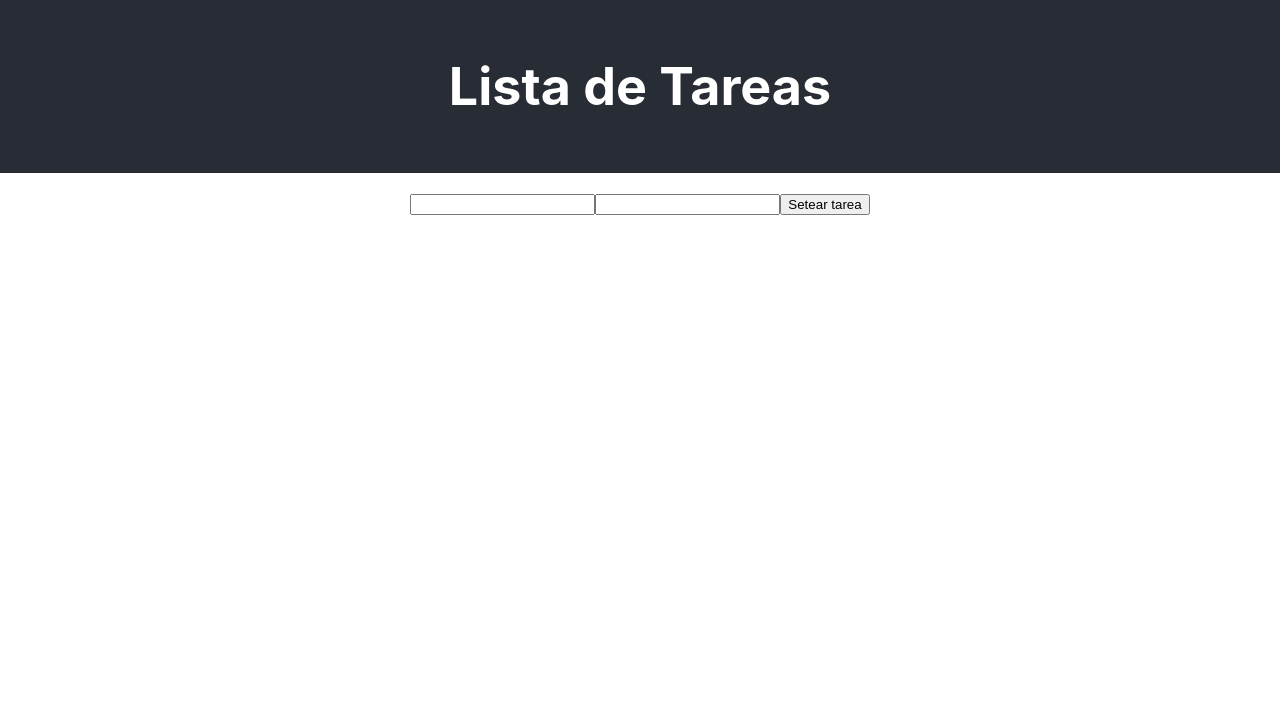
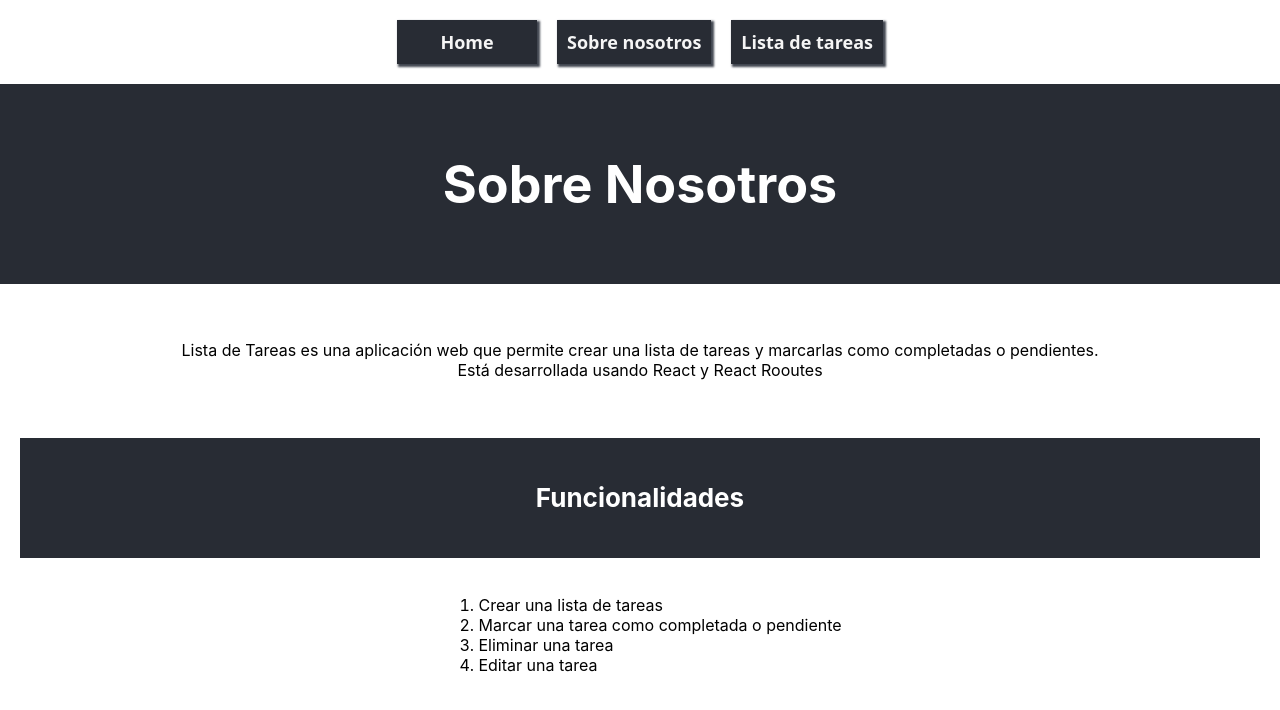
Before and after one commit to eanorambuena/task-list-AdaSchool, a React (Create React App) app: page /sobre-nosotros in a window 1280 px wide. Shown: the top 710 px of the page. Built offline with nearby package versions, Linux system fonts and the light colour scheme.

Commit message:
Complete project-5

```diff
--- a/package.json
+++ b/package.json
@@ -9,6 +9,7 @@
     "react": "^18.2.0",
     "react-dom": "^18.2.0",
     "react-hook-form": "^7.39.5",
+    "react-router-dom": "^6.4.3",
     "react-scripts": "5.0.1",
     "web-vitals": "^2.1.4"
   },
--- a/src/App.css
+++ b/src/App.css
@@ -47,6 +47,7 @@
 .tarea {
   width: 100%;
   display: grid;
+  padding-left: 20px;
   grid-template-columns: 90fr 10fr;
   background-color: #282c34;
   margin: 10px;
@@ -64,3 +65,37 @@ ul {
   width: 90%;
   list-style: none;
 }
+
+.App-subheader {
+  background-color: #282c34;
+  min-height: 10vh;
+  width: 100%;
+  display: flex;
+  flex-direction: column;
+  align-items: center;
+  justify-content: center;
+  font-size: calc(10px + 2vmin);
+  color: white;
+}
+
+nav {
+  display: flex;
+  justify-content: center;
+  flex-wrap: wrap;
+  padding: 20px;
+  gap: 20px;
+}
+
+.nav-item {
+  display: block;
+  background-color: #282c34;
+  padding: 10px;
+  min-width: 140px;
+  font-weight: 600;
+  font-size: large;
+  text-decoration: none;
+  color: whitesmoke;
+  border: none;
+  box-shadow: 2px 2px 2px 1px #424751;
+  font-family: system-ui, -apple-system, BlinkMacSystemFont, 'Segoe UI', Roboto, Oxygen, Ubuntu, Cantarell, 'Open Sans', 'Helvetica Neue', sans-serif;
+}
--- a/src/App.js
+++ b/src/App.js
@@ -1,18 +1,25 @@
 import './App.css';
-import Header from './components/Header';
-import ListaTareas from './components/ListaTareas';
-import TaskListProvider from './components/TaskListProvider';
+import React, { Suspense } from 'react';
+import { BrowserRouter as Router, Route, Routes } from 'react-router-dom';
+import Menu from './components/Menu';
+const Home = React.lazy(() => import('./pages/Home'));
+const SobreNosotros = React.lazy(() => import('./pages/SobreNosotros'));
+const Tareas = React.lazy(() => import('./pages/Tareas'));
 
 function App() {
+  const loadingElement = <div>Cargando...</div>
   return (
-    <div className="App">
-      <header className="App-header">
-        <Header></Header>
-      </header>
-      <TaskListProvider>
-        <ListaTareas></ListaTareas>
-      </TaskListProvider>
-    </div>
+    <Router>
+      <Menu></Menu>
+      <Routes>
+        <Route path="/" element={
+          <Suspense fallback={loadingElement}><Home /></Suspense>} />
+        <Route path = "/sobre-nosotros" element={
+          <Suspense fallback={loadingElement}><SobreNosotros /></Suspense>} />
+        <Route path = "/tareas" element={
+          <Suspense fallback={loadingElement}><Tareas /></Suspense>} />
+      </Routes>
+    </Router>
   );
 }
 
--- a/src/components/Header.jsx
+++ b/src/components/Header.jsx
@@ -1,6 +1,6 @@
 const Header = () => {
     return (
-        <div className="container">
+        <div className = "container">
             <h1>
                 Lista de Tareas
             </h1>
--- /dev/null
+++ b/src/components/Menu.jsx
@@ -0,0 +1,15 @@
+import React from 'react'
+import { useNavigate } from 'react-router-dom'
+
+const Menu = () => {
+  const navigate = useNavigate();
+  return (
+    <nav>
+      <button className = "nav-item" onClick = {() => navigate("/")}>Home</button>
+      <button className = "nav-item" onClick = {() => navigate("/sobre-nosotros")}>Sobre nosotros</button>
+      <button className = "nav-item" onClick = {() => navigate("/tareas")}>Lista de tareas</button>
+    </nav>
+  )
+}
+
+export default Menu
--- a/src/components/Tarea.jsx
+++ b/src/components/Tarea.jsx
@@ -24,7 +24,7 @@ const Tarea = ({nombre, completada, descripcion}) => {
 
     return (
         <li>
-            <section className="tarea">
+            <section className = "tarea">
                 <p className="nombre_tarea" style={style}>{nombre}</p>
                 <input className = "checkbox" type="checkbox" checked = {checked} onChange={handleChange}/>
                 <p className="nombre_tarea" style={style}>{descripcion}</p>
--- a/src/hooks/useTaskList.jsx
+++ b/src/hooks/useTaskList.jsx
@@ -12,7 +12,7 @@ function useTaskList() {
       completed: false
     };
     setTaskList((previousTasks) => [...previousTasks, task]);
-  }, []);
+  }, [setTaskList]);
 
   const toggleTask = useCallback((index) => {
     setTaskList((previousTasks) => [
@@ -23,7 +23,7 @@ function useTaskList() {
       },
       ...previousTasks.slice(index + 1)
     ]);
-  }, []);
+  }, [setTaskList]);
 
   return [taskList, createTask, toggleTask];
 }
--- /dev/null
+++ b/src/pages/Home.js
@@ -0,0 +1,11 @@
+import React from 'react'
+
+const Home = () => {
+  return (
+    <header className = "container App-header">
+        <h1>Bienvenido/a a Lista de Tareas</h1>
+    </header>
+  )
+}
+
+export default Home
--- /dev/null
+++ b/src/pages/SobreNosotros.js
@@ -0,0 +1,26 @@
+import React from 'react'
+
+const SobreNosotros = () => {
+  return (
+    <>
+        <header className = "container App-header">
+            <h1>Sobre Nosotros</h1>
+        </header>
+        <section className  = "container">
+            <ul className  = "container">
+              <li> Lista de Tareas es una aplicación web que permite crear una lista de tareas y marcarlas como completadas o pendientes. </li>
+              <li> Está desarrollada usando React y React Rooutes</li>
+            </ul>
+            <h2 className = "App-subheader container">Funcionalidades</h2>
+            <ol>
+                <li>Crear una lista de tareas</li>
+                <li>Marcar una tarea como completada o pendiente</li>
+                <li>Eliminar una tarea</li>
+                <li>Editar una tarea</li>
+            </ol>
+        </section>
+    </>
+  )
+}
+
+export default SobreNosotros
--- /dev/null
+++ b/src/pages/Tareas.js
@@ -0,0 +1,18 @@
+import Header from '../components/Header';
+import ListaTareas from '../components/ListaTareas';
+import TaskListProvider from '../components/TaskListProvider';
+
+const Tareas = () => {
+  return (
+    <>
+        <header className = "App-header">
+            <Header></Header>
+        </header>
+        <TaskListProvider>
+            <ListaTareas></ListaTareas>
+        </TaskListProvider>
+    </>
+  )
+}
+
+export default Tareas
```
Also changed, not shown: 1 other file (tests, documents, lock files or other folders).
